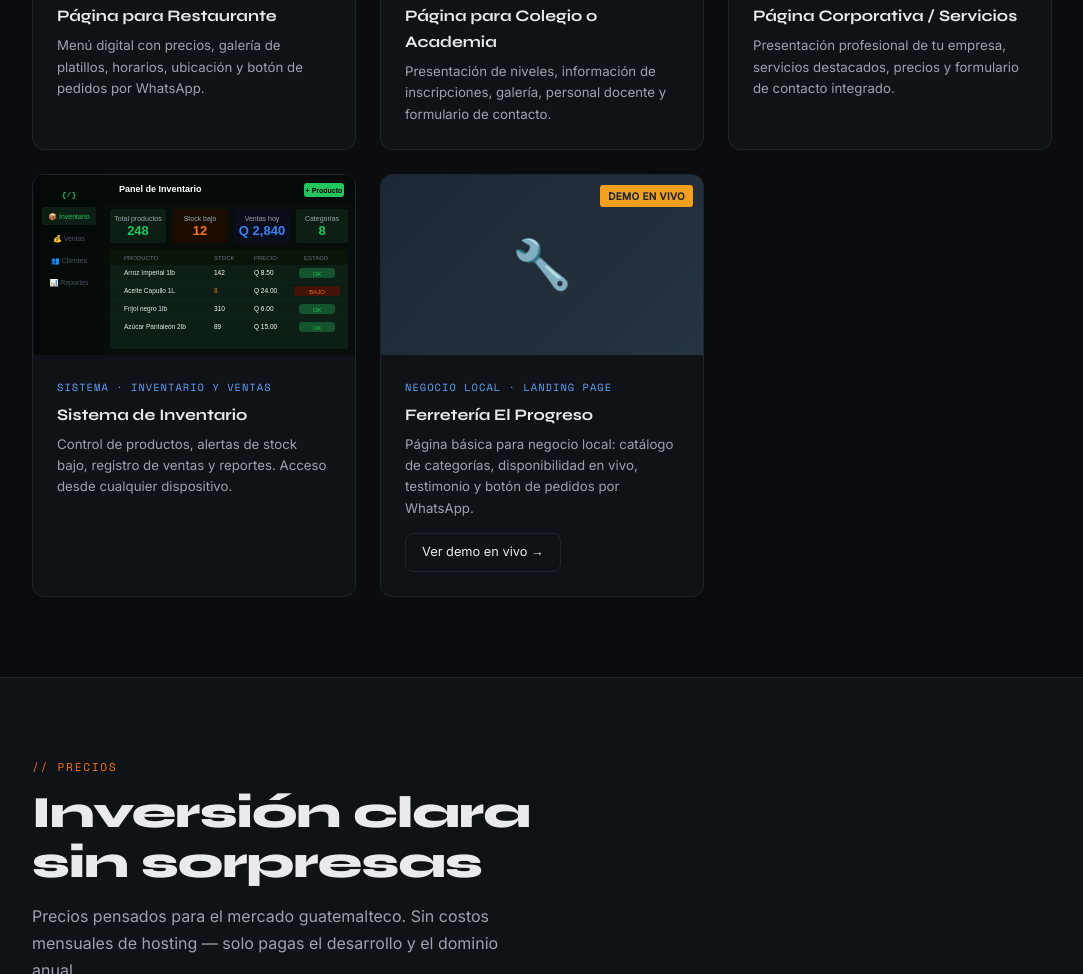
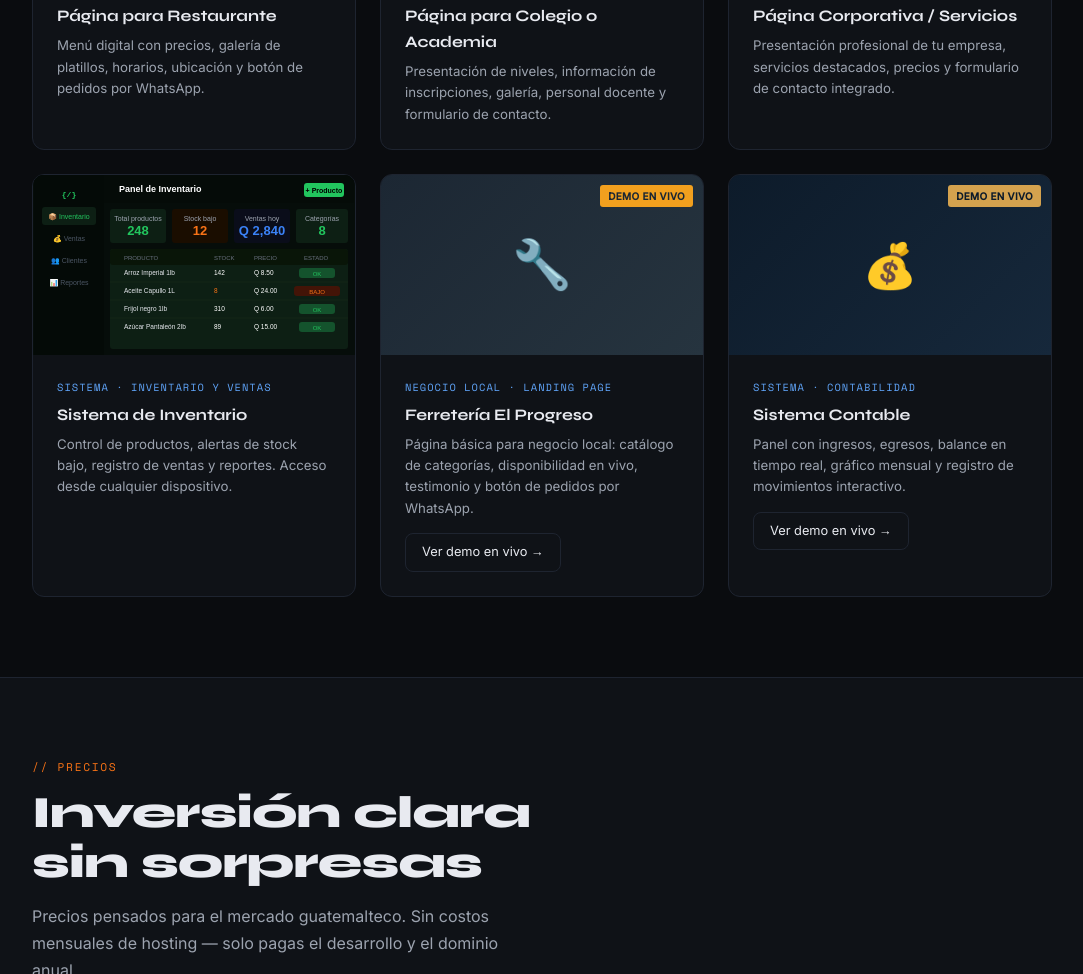
Before and after one commit to NexCodeGT/NexCodeGT, a plain HTML site: page index.html in a window 1280 px wide. Shown: the part 4138-5112 px from the top of the page, without its empty margins (98-1181 px from the left). Drawn offline with nearby package versions, Linux system fonts and the light colour scheme.

Commit message:
Update index.html

```diff
--- a/index.html
+++ b/index.html
@@ -1154,7 +1154,7 @@
         </div>
       </div>
 
-      <!-- Template 5: Negocio Local (DEMO EN VIVO) -->
+          <!-- Template 5: Negocio Local (DEMO EN VIVO) -->
       <div class="portfolio-card reveal" style="transition-delay:0.4s">
         <div class="portfolio-thumb" style="background: linear-gradient(135deg, #1c2733 0%, #26343f 100%); display:flex; align-items:center; justify-content:center; position:relative;">
           <span style="font-size:48px;">🔧</span>
@@ -1168,10 +1168,23 @@
         </div>
       </div>
 
+      <!-- Template 6: Sistema Contable (DEMO EN VIVO) -->
+      <div class="portfolio-card reveal" style="transition-delay:0.5s">
+        <div class="portfolio-thumb" style="background: linear-gradient(135deg, #0d1b2a 0%, #16283b 100%); display:flex; align-items:center; justify-content:center; position:relative;">
+          <span style="font-size:44px;">💰</span>
+          <span style="position:absolute; top:10px; right:10px; background:#d4a24e; color:#0d1b2a; font-size:10px; font-weight:700; padding:3px 8px; border-radius:3px; letter-spacing:.03em;">DEMO EN VIVO</span>
+        </div>
+        <div class="portfolio-body">
+          <div class="portfolio-type">Sistema · Contabilidad</div>
+          <div class="portfolio-name">Sistema Contable</div>
+          <div class="portfolio-desc">Panel con ingresos, egresos, balance en tiempo real, gráfico mensual y registro de movimientos interactivo.</div>
+          <a href="demos/sistema-contable.html" target="_blank" rel="noopener" class="btn-secondary" style="display:inline-block; margin-top:0.9rem; padding:0.5rem 1rem; font-size:0.8rem;">Ver demo en vivo →</a>
+        </div>
+      </div>
+
     </div>
   </div>
 </section>
-
 <!-- PRECIOS -->
 <section id="precios">
   <div class="container">
```
